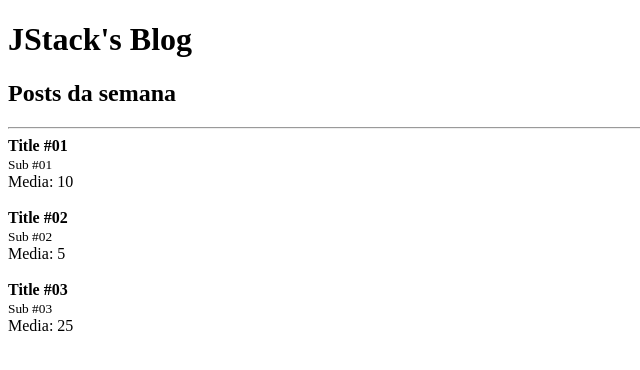
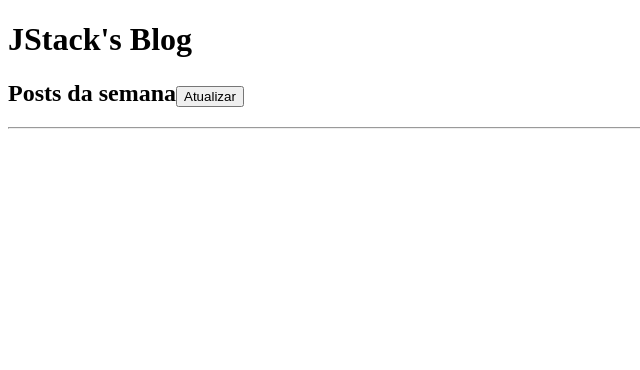
Before and after one commit to oigabrielteodoro/react-fundamentals, a React app: page / in a window 1280 px wide. Shown: the top 370 px of the page, without its empty margins (0-640 px from the left). Built offline with nearby package versions, Linux system fonts and the light colour scheme.

Commit message:
feat: react state

```diff
--- a/src/App.js
+++ b/src/App.js
@@ -1,24 +1,35 @@
-import React from "react";
+import React, { useState } from "react";
 
 import Post from "./Post";
 import Header from "./Header";
 
-const posts = [
-  { title: "Title #01", subtitle: "Sub #01", likes: 20 },
-  { title: "Title #02", subtitle: "Sub #02", likes: 10 },
-  { title: "Title #03", subtitle: "Sub #03", likes: 50 },
-];
+export default function App() {
+  const [posts, setPosts] = useState([]);
 
-export default function App() {
+  function handleRefresh() {
+    setPosts((prevState) => [
+      ...prevState,
+      {
+        id: Math.random(),
+        title: `Title #0${prevState.length + 1}`,
+        subtitle: `Sub #0${prevState.length + 1}`,
+        likes: 20,
+      },
+    ]);
+  }
+
   return (
     <>
       <Header>
-        <h2>Posts da semana</h2>
+        <h2>
+          Posts da semana
+          <button onClick={handleRefresh}>Atualizar</button>
+        </h2>
       </Header>
 
       {posts.map((post) => (
         <Post
-          key={post.title}
+          key={post.id}
           likes={post.likes}
           post={{
             title: post.title,
```
